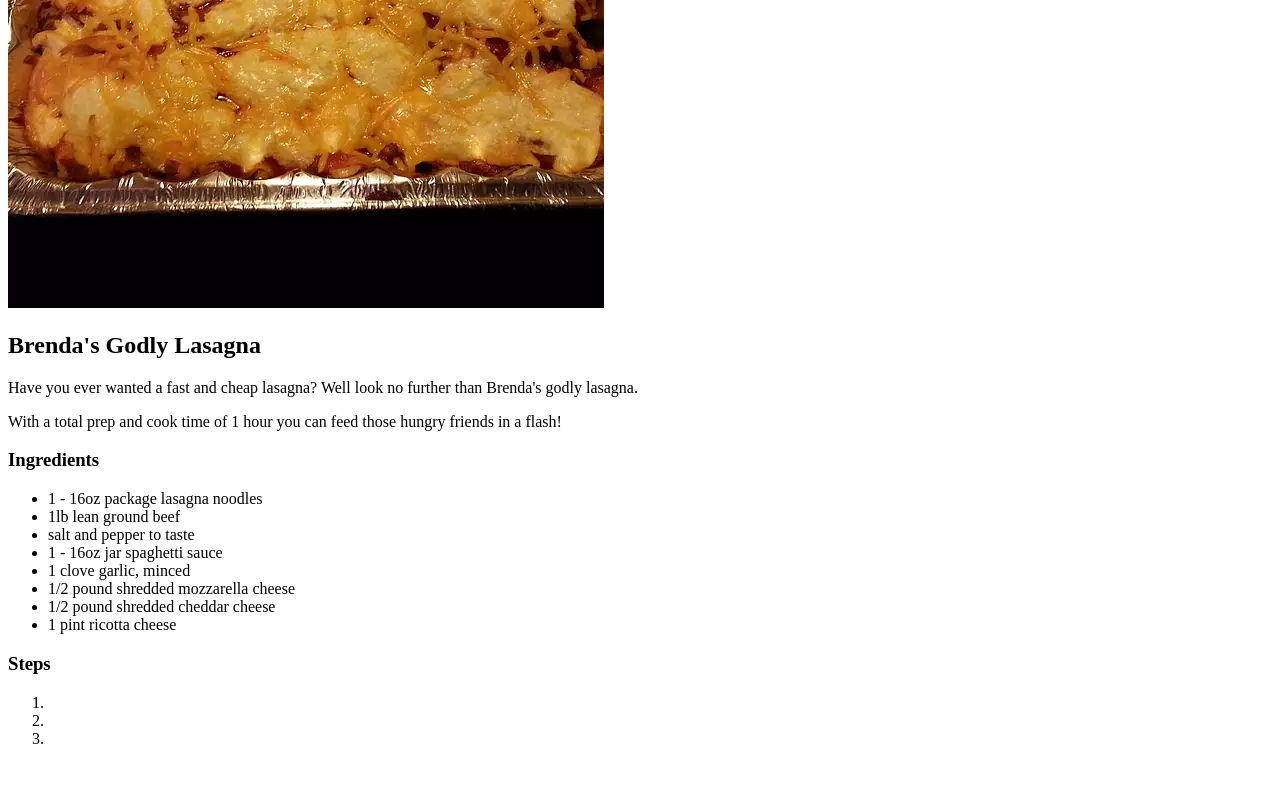
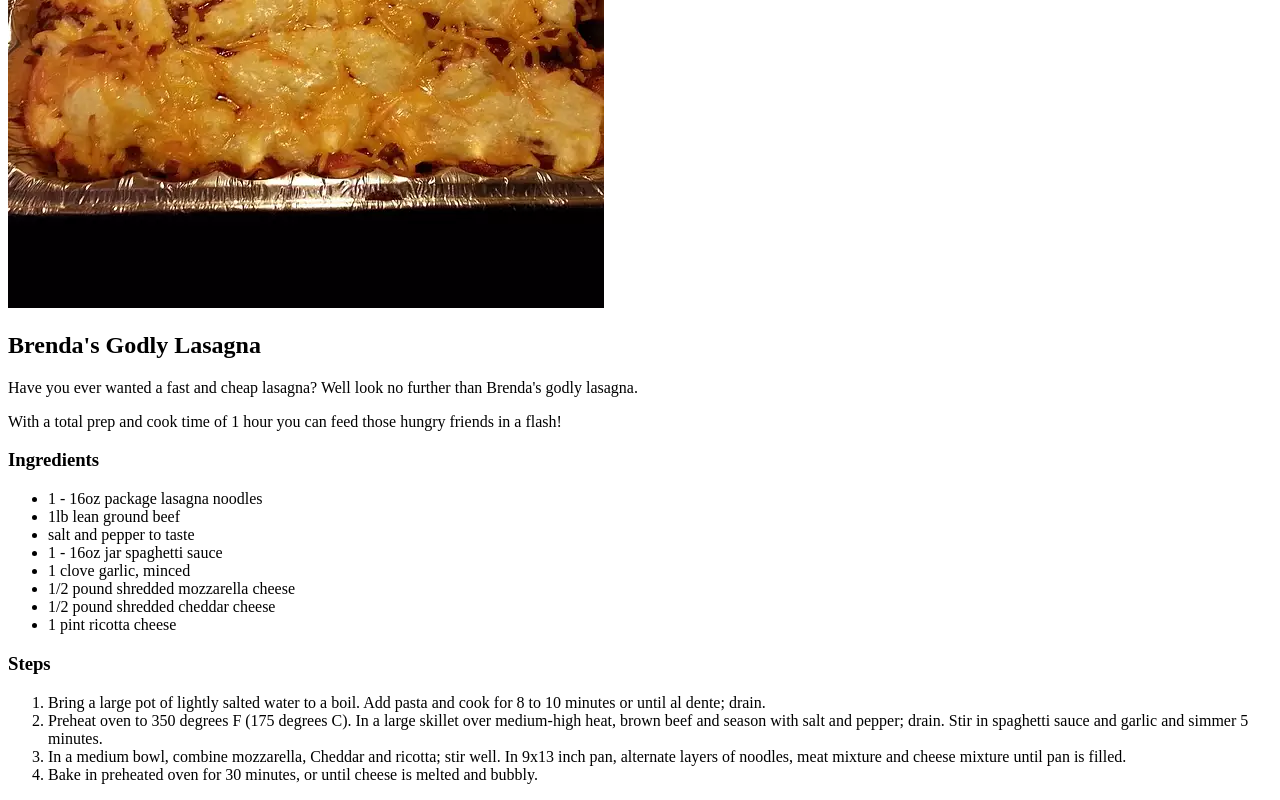
Before and after one commit to Jon-Keen/odin-recipes, a plain HTML site: page recipes/lasagna.html in a window 1280 px wide. Shown: the part 368-1168 px from the top of the page. Before the commit the page ends 1132 px from the top, so only its background shows below. Drawn offline with Linux system fonts and the light colour scheme.

Commit message:
added steps to listing

```diff
--- a/recipes/lasagna.html
+++ b/recipes/lasagna.html
@@ -25,9 +25,10 @@
     </ul>
     <h3>Steps</h3>
     <ol>
-        <li></li>
-        <li></li>
-        <li></li>
+        <li>Bring a large pot of lightly salted water to a boil. Add pasta and cook for 8 to 10 minutes or until al dente; drain.</li>
+        <li>Preheat oven to 350 degrees F (175 degrees C). In a large skillet over medium-high heat, brown beef and season with salt and pepper; drain. Stir in spaghetti sauce and garlic and simmer 5 minutes.</li>
+        <li>In a medium bowl, combine mozzarella, Cheddar and ricotta; stir well. In 9x13 inch pan, alternate layers of noodles, meat mixture and cheese mixture until pan is filled.</li>
+        <li>Bake in preheated oven for 30 minutes, or until cheese is melted and bubbly.</li>
     </ol>
 </body>
 </html>
```
